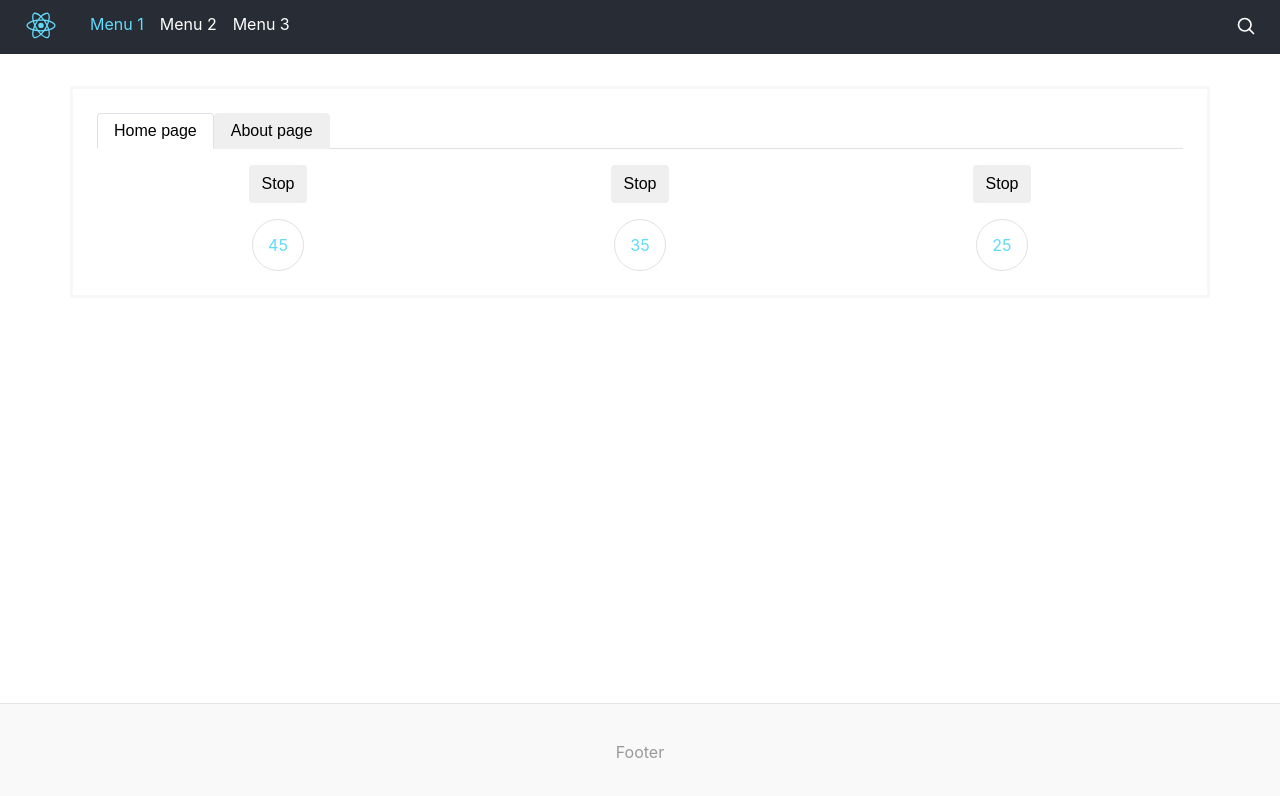
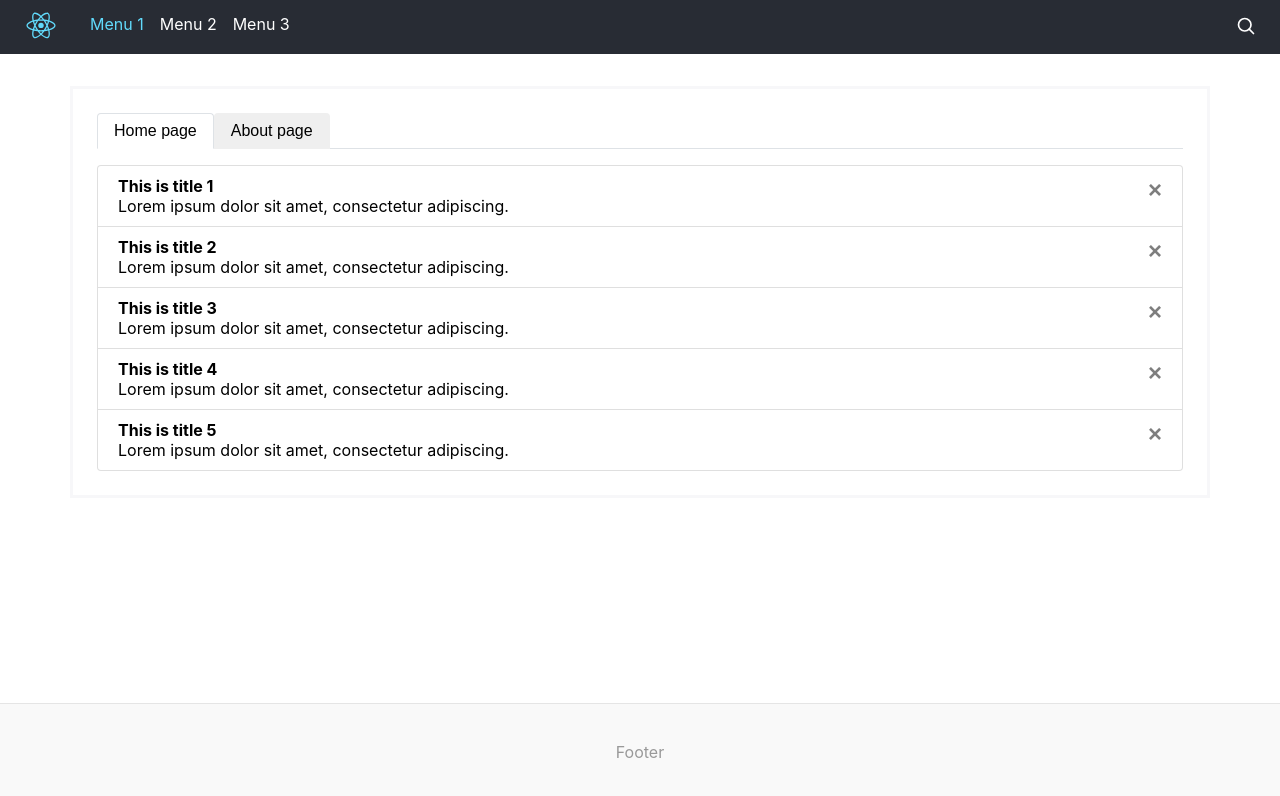
Before and after one commit to mvn-cuongbao-dn/react-training, a React (Create React App) app: page / in a window 1280 px wide. Shown: the top 796 px of the page. Built offline with nearby package versions, Linux system fonts and the light colour scheme; the HTML template or start-up script is replaced by a standard one.

Commit message:
Handling Events, Conditional Rendering, Lists and Keys

```diff
--- a/src/App.css
+++ b/src/App.css
@@ -78,6 +78,9 @@ article, aside, details, figure, footer, header, menu, nav, section, summary {
 /* Spaces */
 .mr-auto {
   margin-right: auto !important;
+}
+.mb-1 {
+  margin-bottom: 4px !important;
 }
 /* Text */
 .text-center {
@@ -170,6 +173,46 @@ article, aside, details, figure, footer, header, menu, nav, section, summary {
   height: 50px;
   margin-top: 16px;
 }
+.close {
+  float: right;
+  font-size: 24px;
+  font-weight: 700;
+  line-height: 1;
+  color: #000;
+  text-shadow: 0 1px 0 #fff;
+  opacity: .5;
+}
+button.close {
+  padding: 0;
+  background-color: transparent;
+  border: 0;
+  -webkit-appearance: none;
+  cursor: pointer;
+}
+/* List */
+.list-group {
+  display: flex;
+  flex-direction: column;
+  padding-left: 0;
+  margin-bottom: 0;
+}
+.list-group-item {
+  position: relative;
+  display: block;
+  padding: 12px 20px;
+  margin-bottom: -1px;
+  background-color: #fff;
+  border: 1px solid rgba(0,0,0,.125);
+}
+.list-group-item:first-child {
+  border-top-left-radius: 4px;
+  border-top-right-radius: 4px;
+}
+.list-group-item:last-child {
+  margin-bottom: 0;
+  border-bottom-right-radius: 4px;
+  border-bottom-left-radius: 4px;
+}
 /* Button */
 .btn {
   display: inline-block;
--- a/src/App.js
+++ b/src/App.js
@@ -2,13 +2,39 @@ import './App.css';
 import Header from './layouts/Header';
 import Footer from './layouts/Footer';
 import React, { Component } from 'react';
-import Circle from './modules/Circle';
 
 class App extends Component {
   constructor(props) {
     super(props);
     this.state = {
       page: 'home',
+      todoList: [
+        {
+          id: 1,
+          title: 'This is title 1',
+          desc: 'Lorem ipsum dolor sit amet, consectetur adipiscing.',
+        },
+        {
+          id: 2,
+          title: 'This is title 2',
+          desc: 'Lorem ipsum dolor sit amet, consectetur adipiscing.',
+        },
+        {
+          id: 3,
+          title: 'This is title 3',
+          desc: 'Lorem ipsum dolor sit amet, consectetur adipiscing.',
+        },
+        {
+          id: 4,
+          title: 'This is title 4',
+          desc: 'Lorem ipsum dolor sit amet, consectetur adipiscing.',
+        },
+        {
+          id: 5,
+          title: 'This is title 5',
+          desc: 'Lorem ipsum dolor sit amet, consectetur adipiscing.',
+        }
+      ]
     };
   }
 
@@ -16,6 +42,12 @@ class App extends Component {
     this.setState({
       page
     });
+  }
+
+  handleDeteleTodo(todoId) {
+    this.setState(prevState => ({
+      todoList: prevState.todoList.filter(item => item.id !== todoId)
+    }));
   }
 
   render() {
@@ -40,11 +72,20 @@ class App extends Component {
               <div className="tab-content">
                 {(page === 'home') &&
                   <div className="tab-pane">
-                    <div className="d-flex justify-content-around">
-                      <Circle number="50"></Circle>
-                      <Circle number="40"></Circle>
-                      <Circle number="30"></Circle>
-                    </div>
+                    { this.state.todoList.length
+                        ? <ul className="list-group">
+                            { this.state.todoList.map((item) =>
+                              <li className="list-group-item" key={item.id}>
+                                <button type="button" className="close" onClick={()=>{this.handleDeteleTodo(item.id)}}>
+                                  <span aria-hidden="true">×</span>
+                                </button>
+                                <h5 className="mb-1">{item.title}</h5>
+                                <p>{item.desc}</p>
+                              </li>
+                            )}
+                          </ul>
+                        : <p className="text-center">No contents</p>
+                    }
                   </div>}
                 {(page === 'about') && <div className="tab-pane">About page</div>}
               </div>
```
